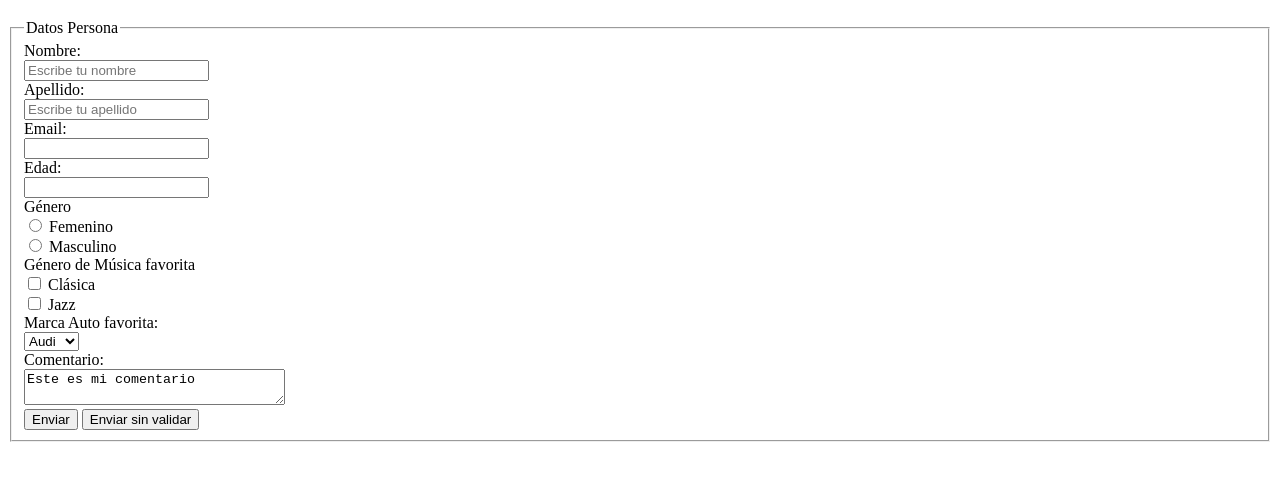
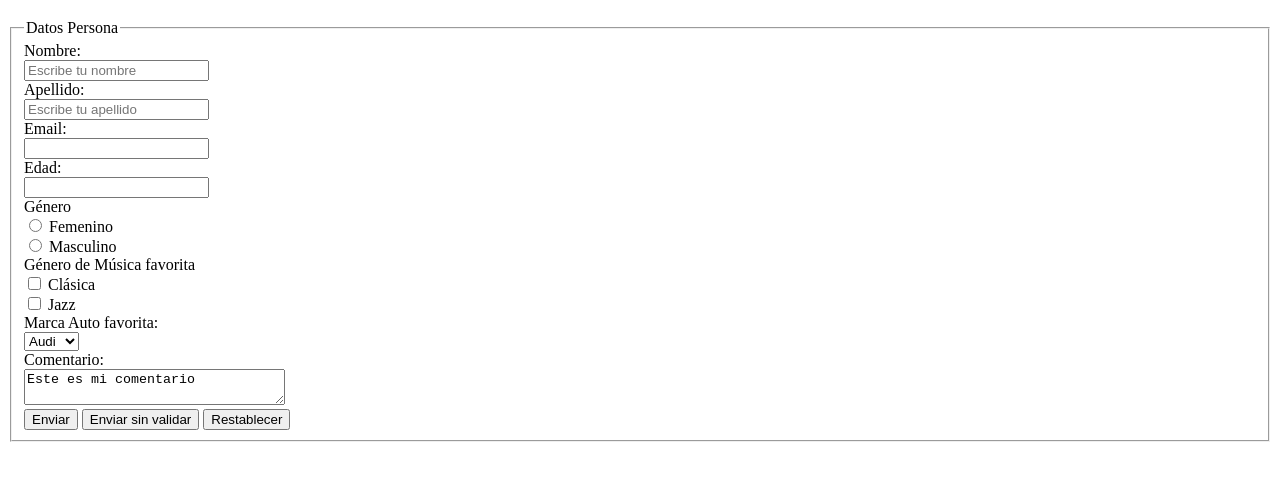
Before and after one commit to samujm/HTML, a plain HTML site: page Leccion07/index.html in a window 1280 px wide. Shown: the part 61-542 px from the top of the page. Drawn offline with Linux system fonts and the light colour scheme.

Commit message:
input reset, reestablecer o limpiar los valores

```diff
--- a/Leccion07/index.html
+++ b/Leccion07/index.html
@@ -23,7 +23,8 @@
     <!-------------------------- ▀ action="" es el componente del lado del servidor que va a procesar la información ------------------->
     <!-------------------------- ▀ target="_target" Abrir la respuesta en otra ventana ------------------->
     <!-------------------------- ▀ autocomplete="off" Evitar el autocompletado del navegador ------------------->
-    <form action="mi_servidor" target="_target" autocomplete="off">
+    <!-- <form action="mi_servidor" target="_target" autocomplete="off"> -->
+    <form action="mi_servidor">
         <!--------------------------------------------------------------《 FIELDSET 》------------------------------------------------------------------------------------>
         <!-------------------------- ▀ Agregar un marco al formulario, cierra antes del form ------------------->
         <fieldset>
@@ -96,6 +97,9 @@
             <input type="submit" value="Enviar" />
             <!-------------------------- ▀ Boton para enviar el formulario SIN VALIDAR con formnovalidate------------------->
             <input type="submit" formnovalidate value="Enviar sin validar" />
+
+            <!-------------------------- ▀ Reiniciar los valores de un formulario------------------->
+            <input type="reset" value="Restablecer"/>
         </fieldset>
     </form>
 </body>
```
